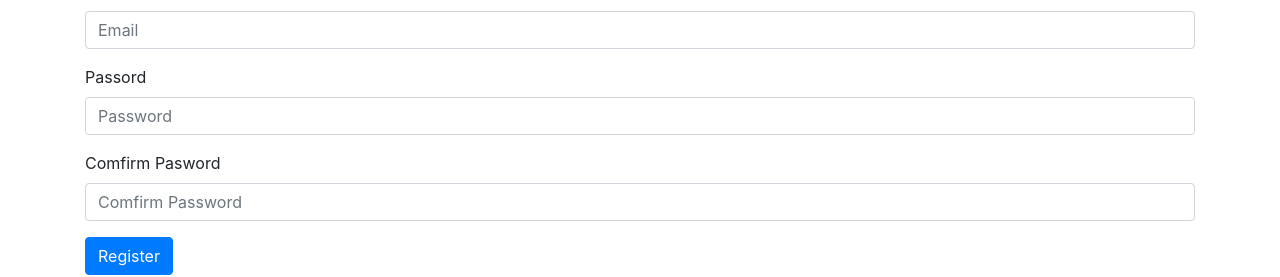
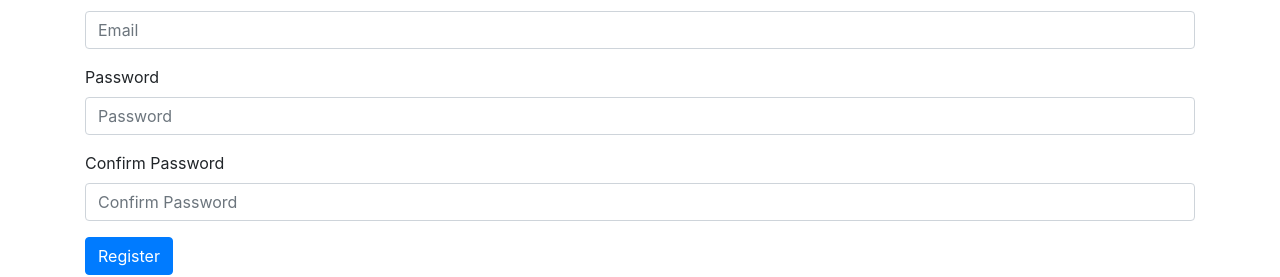
Before and after one commit to q15517110516/Login-Auth, a React (Create React App) app in the folder client/: page /register in a window 1280 px wide. Shown: the part 318-595 px from the top of the page. Built offline with nearby package versions, Linux system fonts and the light colour scheme.

Commit message:
first draft login page

```diff
--- /dev/null
+++ b/client/src/components/auth/Login.js
@@ -0,0 +1,73 @@
+import React, { Component } from 'react';
+import { NavLink } from 'react-router-dom';
+
+export class Login extends Component {
+    constructor(){
+        super();
+        this.state = {
+            email: "",
+            password: "",
+            errors: {}
+        };
+    }
+
+    onChange = e => {
+        this.setState({
+            [e.target.id]: e.target.value
+        });
+    };
+
+    onSubmit = e => {
+        e.preventDefault();
+        const userData = {
+            email: this.state.email,
+            password: this.state.password
+        };
+        console.log(userData);
+    };
+
+    render() {
+
+        const { errors } = this.state;
+
+        return (
+            <div className="container">
+            <div className="back">
+                <NavLink to="/" >
+                    <i className="material-icons">keyboard_backspace</i>Back to Home
+                </NavLink>
+            </div>
+            <div className="registerform">
+                <h4>Login</h4>
+                <NavLink to="/login">Don't have an account?</NavLink>
+                <form onSubmit={this.onSubmit}>
+                    <div className="form-group">
+                        <label>Email</label>
+                        <input id="email"
+                            type="email"
+                            className="form-control"
+                            placeholder="Email"
+                            onChange={this.onChange}
+                            value={this.state.email}
+                            error={errors.email}/>
+                    </div>
+                    <div className="form-group">
+                        <label>Password</label>
+                        <input id="password"
+                            type="password"
+                            className="form-control"
+                            placeholder="Password"
+                            onChange={this.onChange}
+                            value={this.state.password}
+                            error={errors.password}/>
+                    </div>
+                    <button type="submit" className="btn btn-primary">Login</button>
+                </form>
+            </div>
+
+        </div>
+        )
+    }
+}
+
+export default Login
--- a/client/src/components/auth/Register.js
+++ b/client/src/components/auth/Register.js
@@ -35,7 +35,9 @@ export class Register extends Component {
 
 
     render() {
+
         const { errors } = this.state;
+
         return (
             <div className="container">
                 <div className="back">
@@ -68,7 +70,7 @@ export class Register extends Component {
                                 error={errors.email}/>
                         </div>
                         <div className="form-group">
-                            <label>Passord</label>
+                            <label>Password</label>
                             <input id="password"
                                 type="password"
                                 className="form-control"
@@ -78,11 +80,11 @@ export class Register extends Component {
                                 error={errors.password}/>
                         </div>
                         <div className="form-group">
-                            <label>Comfirm Pasword</label>
+                            <label>Confirm Password</label>
                             <input id="password2"
                                 type="password"
                                 className="form-control"
-                                placeholder="Comfirm Password"
+                                placeholder="Confirm Password"
                                 onChange={this.onChange}
                                 value={this.state.password2}
                                 error={errors.password2}/>
```
